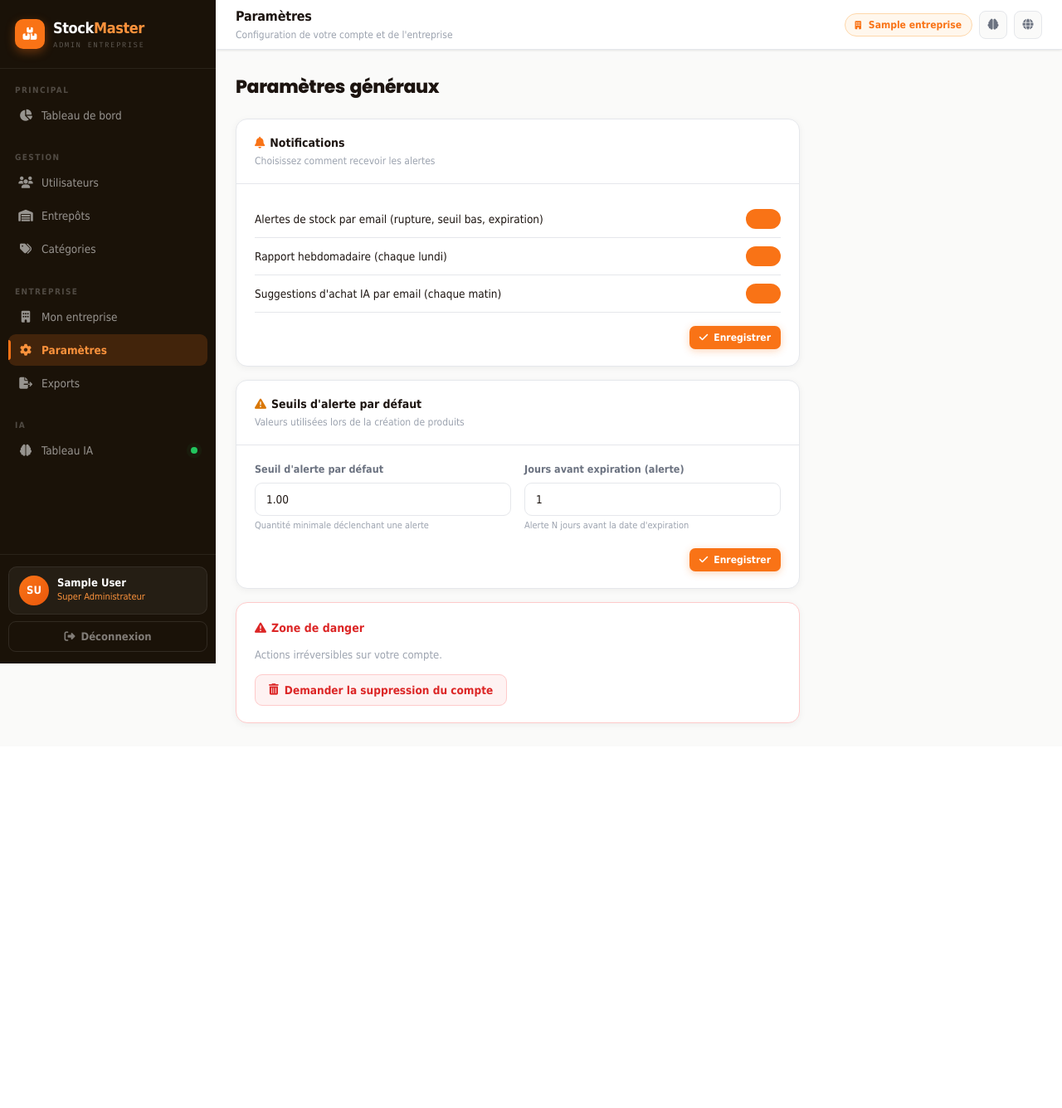
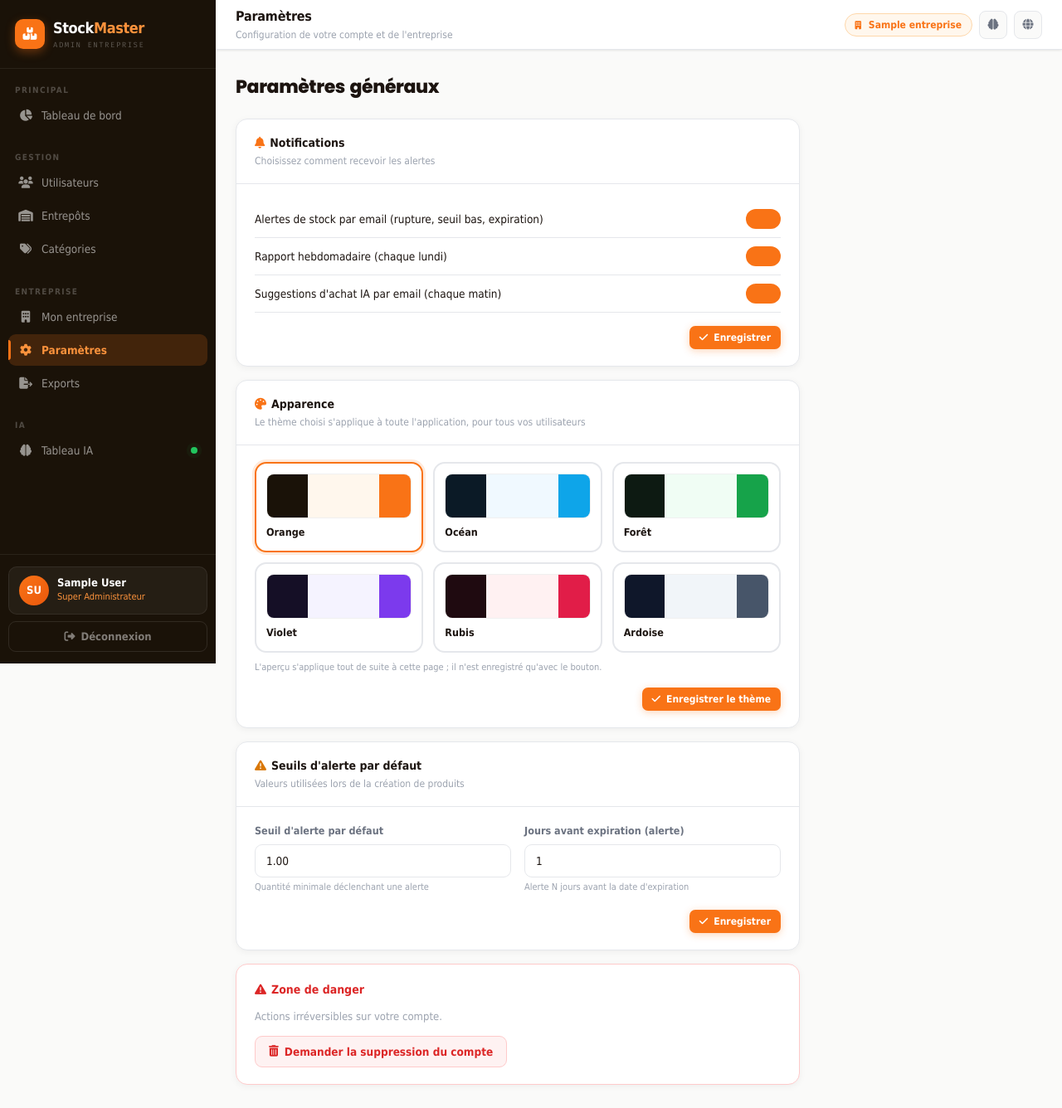
Before and after one commit to aksp66/stockmaster, a Django app: page /admin-entreprise/parametres/ in a window 1280 px wide. Shown: the whole page at 83% size. Before the commit the page ends 874 px from the top, so only its background shows below. Run offline with Django 5.2, Linux system fonts and the light colour scheme; a user stored in the database is signed in; tables that the repository leaves empty hold one stand-in row (values such as "Sample post"); parts of the project's set-up code (start-up, migrations or seed data) failed here and were passed over.

Commit message:
Refonte, étape 2 : thèmes de couleurs par entreprise

```diff
--- a/apps/admin_entreprise/templates/admin_entreprise/base_admin.html
+++ b/apps/admin_entreprise/templates/admin_entreprise/base_admin.html
@@ -1,6 +1,6 @@
 {% load static %}
 <!DOCTYPE html>
-<html lang="fr">
+<html lang="fr" data-theme="{{ theme_entreprise|default:'orange' }}">
 <head>
   <meta charset="UTF-8">
   <meta name="viewport" content="width=device-width, initial-scale=1.0">
--- a/apps/admin_entreprise/templates/admin_entreprise/parametres.html
+++ b/apps/admin_entreprise/templates/admin_entreprise/parametres.html
@@ -42,6 +42,39 @@
           <button type="submit" class="btn btn-primary btn-sm">
             <i class="fas fa-check"></i> Enregistrer
           </button>
+        </div>
+      </form>
+    </div>
+  </div>
+
+  <!-- Apparence -->
+  <div class="card" style="padding:0;overflow:hidden;margin-bottom:16px;">
+    <div class="card-header">
+      <div>
+        <div class="card-title"><i class="fas fa-palette" style="color:var(--orange);margin-right:6px;"></i>Apparence</div>
+        <div class="card-subtitle">Le thème choisi s'applique à toute l'application, pour tous vos utilisateurs</div>
+      </div>
+    </div>
+    <div style="padding:20px 22px;">
+      <form method="post" action="{% url 'admin_entreprise:parametres' %}" id="theme-form">
+        {% csrf_token %}
+        <input type="hidden" name="section" value="apparence">
+        <div class="theme-grid">
+          {% for t in themes %}
+          <label class="theme-opt">
+            <input type="radio" name="theme" value="{{ t.code }}" {% if t.code == theme_actuel %}checked{% endif %}>
+            <div class="theme-prev">
+              <i style="background:{{ t.sidebar }};flex:0 0 28%;"></i>
+              <i style="background:{{ t.clair }};"></i>
+              <i style="background:{{ t.principal }};flex:0 0 22%;"></i>
+            </div>
+            <div class="theme-name">{{ t.nom }}</div>
+          </label>
+          {% endfor %}
+        </div>
+        <div class="form-hint" style="margin-top:10px;">L'aperçu s'applique tout de suite à cette page ; il n'est enregistré qu'avec le bouton.</div>
+        <div style="margin-top:16px;display:flex;justify-content:flex-end;">
+          <button type="submit" class="btn btn-primary btn-sm"><i class="fas fa-check"></i> Enregistrer le thème</button>
         </div>
       </form>
     </div>
@@ -107,3 +140,11 @@
   </div>
 </div>
 {% endblock %}
+{% block extra_js %}
+<script>
+  // Aperçu immédiat du thème choisi (non enregistré tant que le formulaire n'est pas envoyé)
+  document.querySelectorAll('#theme-form input[name="theme"]').forEach(function (r) {
+    r.addEventListener('change', function () { document.documentElement.dataset.theme = r.value; });
+  });
+</script>
+{% endblock %}
--- a/apps/admin_entreprise/views.py
+++ b/apps/admin_entreprise/views.py
@@ -6,7 +6,7 @@ from django.urls import reverse
 from django.core.mail import send_mail
 from django.utils.crypto import get_random_string
 from apps.accounts.models import Utilisateur, RoleUtilisateur
-from apps.entreprises.models import Entreprise, ParametresEntreprise
+from apps.entreprises.models import THEMES, Entreprise, ParametresEntreprise
 from decimal import Decimal, InvalidOperation
 from django.db.models import OuterRef, Subquery
 from django.utils import timezone
@@ -262,6 +262,14 @@ def parametres(request):
                 setattr(params, champ, request.POST.get(champ) == 'on')
             params.save()
             messages.success(request, "Préférences de notification enregistrées.")
+        elif section == 'apparence':
+            code = request.POST.get('theme')
+            if code in {c for c, *_ in THEMES}:
+                params.theme = code
+                params.save()
+                messages.success(request, "Thème enregistré : il s'applique à tous les utilisateurs de l'entreprise.")
+            else:
+                messages.error(request, "Thème inconnu.")
         elif section == 'seuils':
             try:
                 seuil = Decimal(request.POST.get('seuil_defaut', ''))
@@ -277,6 +285,8 @@ def parametres(request):
         return redirect('admin_entreprise:parametres')
     return render(request, 'admin_entreprise/parametres.html', {
         'notif_options': [(label, champ, getattr(params, champ)) for label, champ in options],
+        'themes': [{'code': c, 'nom': n, 'sidebar': sb, 'principal': pr, 'clair': cl} for c, n, sb, pr, cl in THEMES],
+        'theme_actuel': params.theme,
         'seuil_defaut': params.seuil_alerte_defaut,
         'jours_expiration': params.jours_alerte_expiration,
     })
--- a/apps/auditeur/templates/auditeur/base_auditeur.html
+++ b/apps/auditeur/templates/auditeur/base_auditeur.html
@@ -1,6 +1,6 @@
 {% load static %}
 <!DOCTYPE html>
-<html lang="fr">
+<html lang="fr" data-theme="{{ theme_entreprise|default:'orange' }}">
 <head>
   <meta charset="UTF-8">
   <meta name="viewport" content="width=device-width, initial-scale=1.0">
--- a/apps/comptable/templates/comptable/base_comptable.html
+++ b/apps/comptable/templates/comptable/base_comptable.html
@@ -1,6 +1,6 @@
 {% load static %}
 <!DOCTYPE html>
-<html lang="fr">
+<html lang="fr" data-theme="{{ theme_entreprise|default:'orange' }}">
 <head>
   <meta charset="UTF-8"><meta name="viewport" content="width=device-width, initial-scale=1.0">
   <title>StockMaster Comptabilité – {% block title %}Comptable{% endblock %}</title>
--- /dev/null
+++ b/apps/entreprises/context_processors.py
@@ -0,0 +1,19 @@
+from django.core.cache import cache
+
+from .models import THEME_PAR_DEFAUT, THEMES, ParametresEntreprise, cle_theme
+
+CODES_THEMES = {code for code, *_ in THEMES}
+
+
+def theme(request):
+    """Thème de couleurs de l'entreprise de l'utilisateur connecté (en cache, invalidé à l'enregistrement)."""
+    user = getattr(request, 'user', None)
+    entreprise_id = getattr(user, 'entreprise_id', None) if user is not None and user.is_authenticated else None
+    if not entreprise_id:
+        return {'theme_entreprise': THEME_PAR_DEFAUT}
+    code = cache.get(cle_theme(entreprise_id))
+    if code is None:
+        code = (ParametresEntreprise.objects.filter(entreprise_id=entreprise_id)
+                .values_list('theme', flat=True).first() or THEME_PAR_DEFAUT)
+        cache.set(cle_theme(entreprise_id), code, 3600)
+    return {'theme_entreprise': code if code in CODES_THEMES else THEME_PAR_DEFAUT}
--- a/apps/entreprises/models.py
+++ b/apps/entreprises/models.py
@@ -1,4 +1,7 @@
+from django.core.cache import cache
 from django.db import models
+from django.db.models.signals import post_save
+from django.dispatch import receiver
 from apps.core.models import TimeStampedModel
 
 class TypeEntreprise(models.TextChoices):
@@ -35,6 +38,20 @@ class Entreprise(TimeStampedModel):
         return self.nom
 
 
+# Thèmes d'apparence (code, nom, couleur de la barre latérale, couleur principale, teinte claire).
+# Les couleurs réelles sont définies dans static/css/stockmaster.css (:root[data-theme="…"]) ;
+# celles-ci ne servent qu'à l'aperçu dans la page Paramètres.
+THEMES = [
+    ('orange', 'Orange', '#1a1208', '#f97316', '#fff7ed'),
+    ('ocean', 'Océan', '#0b1a26', '#0ea5e9', '#f0f9ff'),
+    ('foret', 'Forêt', '#0d1a12', '#16a34a', '#f0fdf4'),
+    ('violet', 'Violet', '#150f26', '#7c3aed', '#f5f3ff'),
+    ('rubis', 'Rubis', '#1f0a10', '#e11d48', '#fff1f2'),
+    ('ardoise', 'Ardoise', '#0f172a', '#475569', '#f1f5f9'),
+]
+THEME_PAR_DEFAUT = 'orange'
+
+
 class ParametresEntreprise(models.Model):
     """
     Réglages d'une entreprise, modifiables par son admin (page Paramètres).
@@ -58,6 +75,10 @@ class ParametresEntreprise(models.Model):
     jours_alerte_expiration = models.PositiveSmallIntegerField(
         default=30, verbose_name="Jours avant expiration (alerte)",
         help_text="Une alerte est créée pour les lots en stock qui expirent dans ce délai.")
+    # Apparence : appliquée à toute l'application, pour tous les rôles de l'entreprise
+    theme = models.CharField(
+        max_length=20, choices=[(code, nom) for code, nom, *_ in THEMES], default=THEME_PAR_DEFAUT,
+        verbose_name="Thème de couleurs")
     modifie_le = models.DateTimeField(auto_now=True)
 
     class Meta:
@@ -71,3 +92,12 @@ class ParametresEntreprise(models.Model):
     def pour(cls, entreprise):
         """Paramètres de l'entreprise, créés avec les valeurs par défaut s'ils n'existent pas encore."""
         return cls.objects.get_or_create(entreprise=entreprise)[0]
+
+
+def cle_theme(entreprise_id):
+    return f"stockmaster:theme:{entreprise_id}"
+
+
+@receiver(post_save, sender=ParametresEntreprise)
+def invalider_cache_theme(sender, instance, **kwargs):
+    cache.delete(cle_theme(instance.entreprise_id))
--- a/apps/gestionnaire/templates/gestionnaire/base_gestionnaire.html
+++ b/apps/gestionnaire/templates/gestionnaire/base_gestionnaire.html
@@ -1,6 +1,6 @@
 {% load static %}
 <!doctype html>
-<html lang="fr">
+<html lang="fr" data-theme="{{ theme_entreprise|default:'orange' }}">
   <head>
     <meta charset="UTF-8" />
     <meta name="viewport" content="width=device-width, initial-scale=1.0" />
--- a/apps/magasinier/templates/magasinier/base_magasinier.html
+++ b/apps/magasinier/templates/magasinier/base_magasinier.html
@@ -1,6 +1,6 @@
 {% load static %}
 <!DOCTYPE html>
-<html lang="fr">
+<html lang="fr" data-theme="{{ theme_entreprise|default:'orange' }}">
 <head>
   <meta charset="UTF-8">
   <meta name="viewport" content="width=device-width, initial-scale=1.0, maximum-scale=1.0, viewport-fit=cover">
--- a/apps/responsable_achat/templates/responsable_achat/base_achat.html
+++ b/apps/responsable_achat/templates/responsable_achat/base_achat.html
@@ -1,6 +1,6 @@
 {% load static %}
 <!DOCTYPE html>
-<html lang="fr">
+<html lang="fr" data-theme="{{ theme_entreprise|default:'orange' }}">
 <head>
   <meta charset="UTF-8">
   <meta name="viewport" content="width=device-width, initial-scale=1.0">
--- a/apps/superadmin/templates/superadmin/base_superadmin.html
+++ b/apps/superadmin/templates/superadmin/base_superadmin.html
@@ -1,6 +1,6 @@
 {% load static %}
 <!doctype html>
-<html lang="fr">
+<html lang="fr" data-theme="{{ theme_entreprise|default:'orange' }}">
 <head>
   <meta charset="UTF-8" />
   <meta name="viewport" content="width=device-width, initial-scale=1.0" />
--- a/config/settings/base.py
+++ b/config/settings/base.py
@@ -122,6 +122,7 @@ TEMPLATES = [
                 'django.contrib.auth.context_processors.auth',
                 'django.contrib.messages.context_processors.messages',
                 'apps.gestionnaire.context_processors.alertes_count',
+                'apps.entreprises.context_processors.theme',
             ],
         },
     },
```
Also changed, not shown: HISTORY.md (+7 -0 lines), PLAN_REFONTE.md (+2 -2 lines), tests/test_formulaires.py (+30 -0 lines), apps/entreprises/migrations/0003_parametres_theme.py (added).
